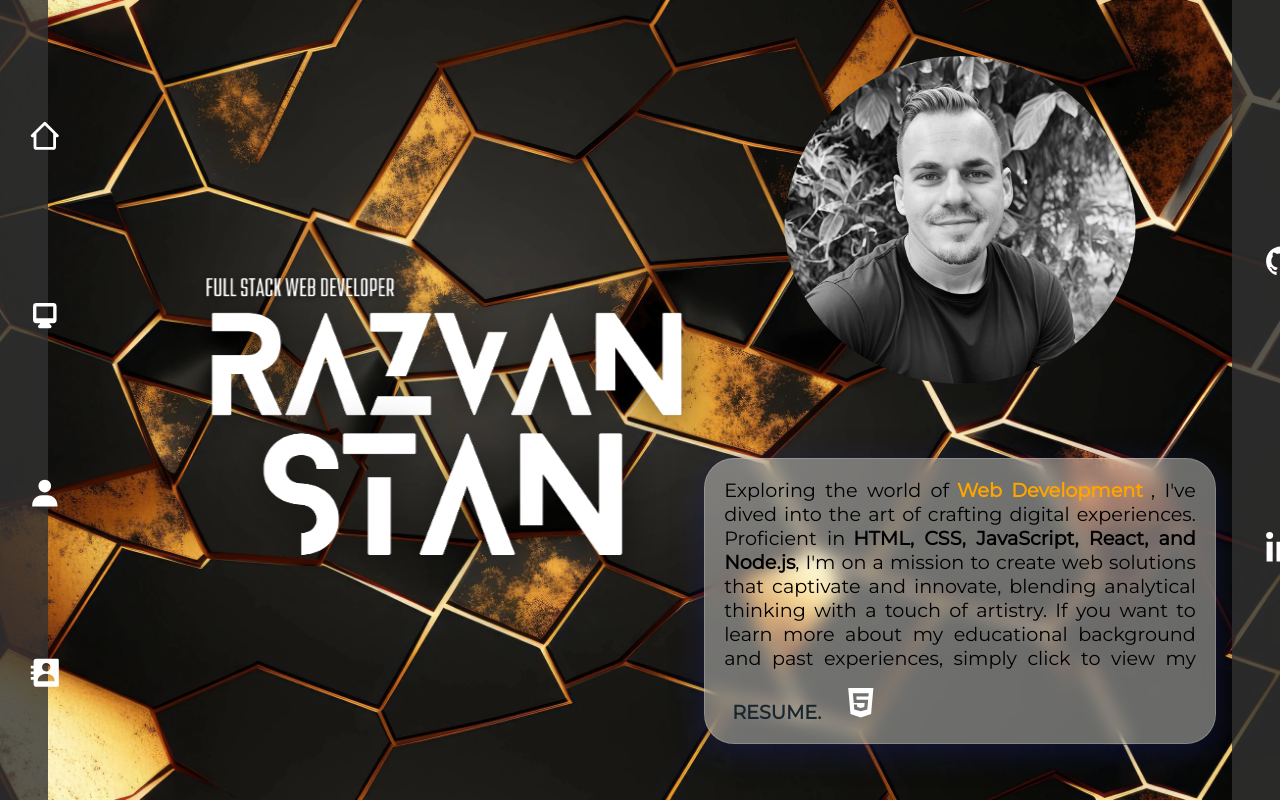
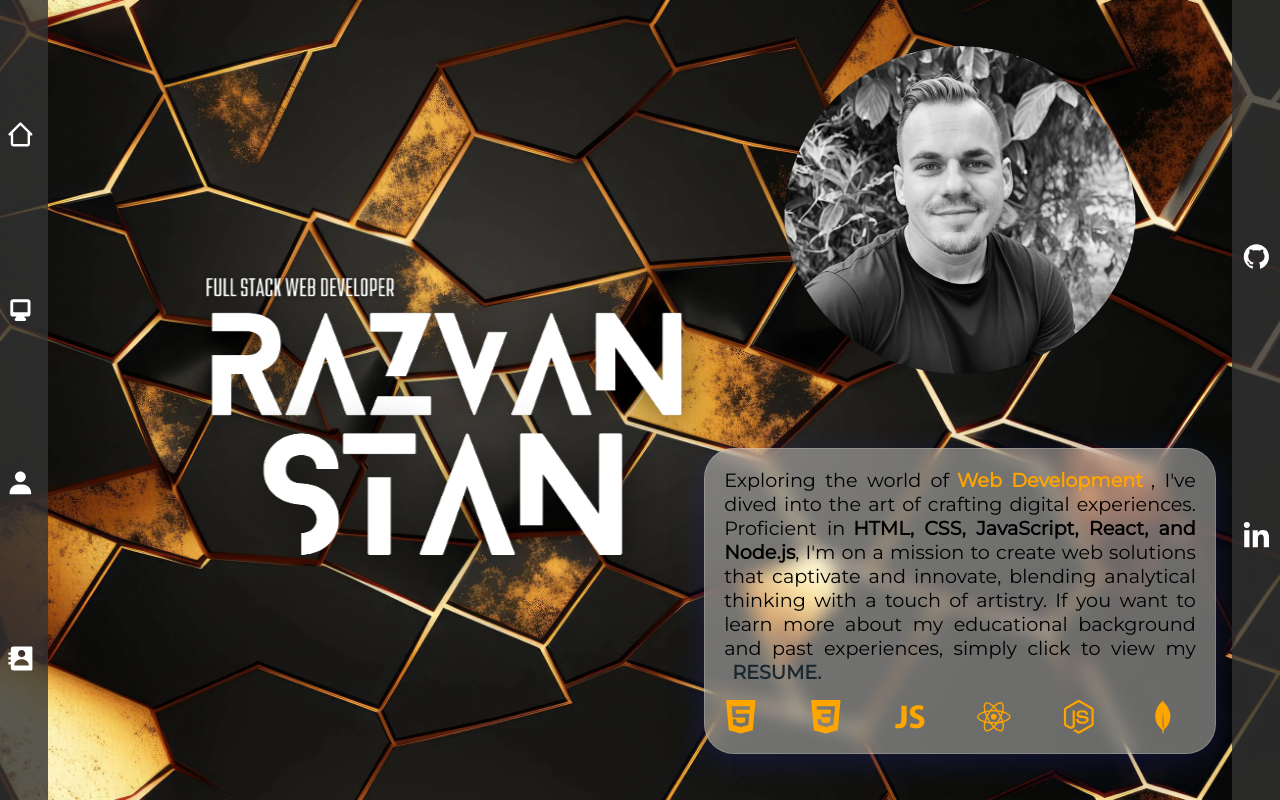
Before and after one commit to rasvanstan/portfolio, a React (Vite) app: page / in a window 1280 px wide. Built offline with nearby package versions, Linux system fonts and the light colour scheme.

Commit message:
icons on home page added

```diff
--- a/src/components/Home.jsx
+++ b/src/components/Home.jsx
@@ -2,7 +2,9 @@
 import { useContext, useEffect, useRef } from 'react';
 import BackgroundContext from './BackgroundContext';
 import { gsap } from "gsap";
-import { FaHtml5 } from "react-icons/fa";
+import { SiCss3, SiHtml5, SiNodedotjs,SiMongodb } from "react-icons/si";
+import { FaReact } from "react-icons/fa";
+import { IoLogoJavascript } from "react-icons/io";
 import '/home/dci-student/Desktop/Projects/portfolio/src/styles/Home.css';
 
 function Home() {
@@ -72,8 +74,16 @@ function Home() {
               RESUME.
             </span>
           </a>
-          <FaHtml5 />
+          <br />
+          <div className='skills-icons'>
+          <SiHtml5 />
+          <SiCss3 />
+          <IoLogoJavascript />
+          <FaReact />
+          <SiNodedotjs />
+          <SiMongodb />
 
+          </div>
         </p>
 
       </div>
--- a/src/styles/Home.css
+++ b/src/styles/Home.css
@@ -87,15 +87,17 @@
     flex-direction: row;
   }
 
-  svg {
+  .skills-icons svg {
     width:2.1rem;
     height:2.1rem;
-    fill:white;
-    margin-left: 1.4rem;
-    margin-top: 1rem;
-    margin:1rem 0 0 1.4rem;
-}
-
+    fill:#FFA500;
+    margin-right: 1rem;
+  }
+ .skills-icons {
+  display: flex;
+  justify-content: space-between;
+  margin-top: 1rem;
+ }
 
   .styled-link:hover {
     transform: scale(1.3);
```
